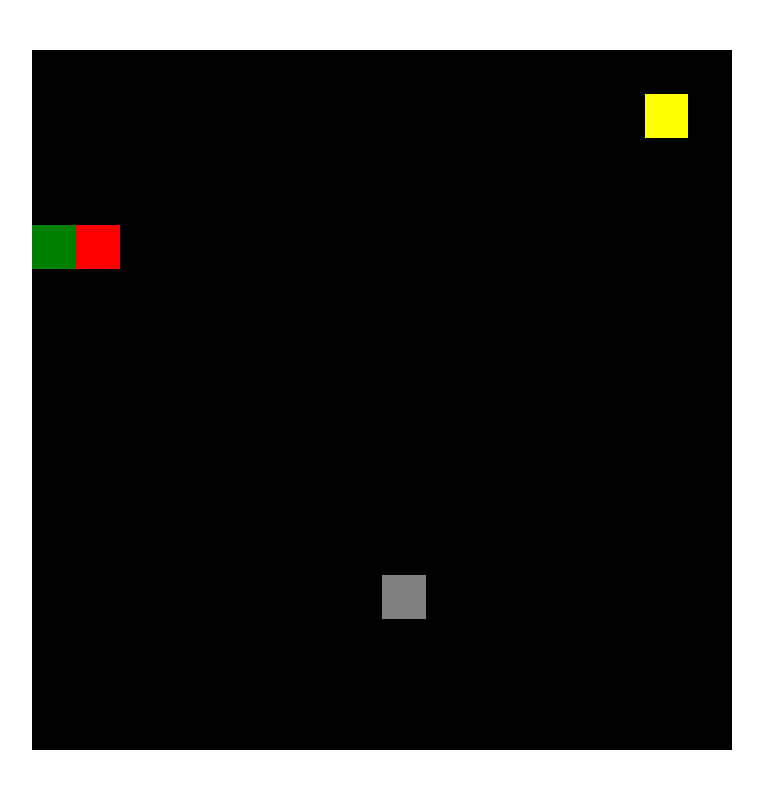
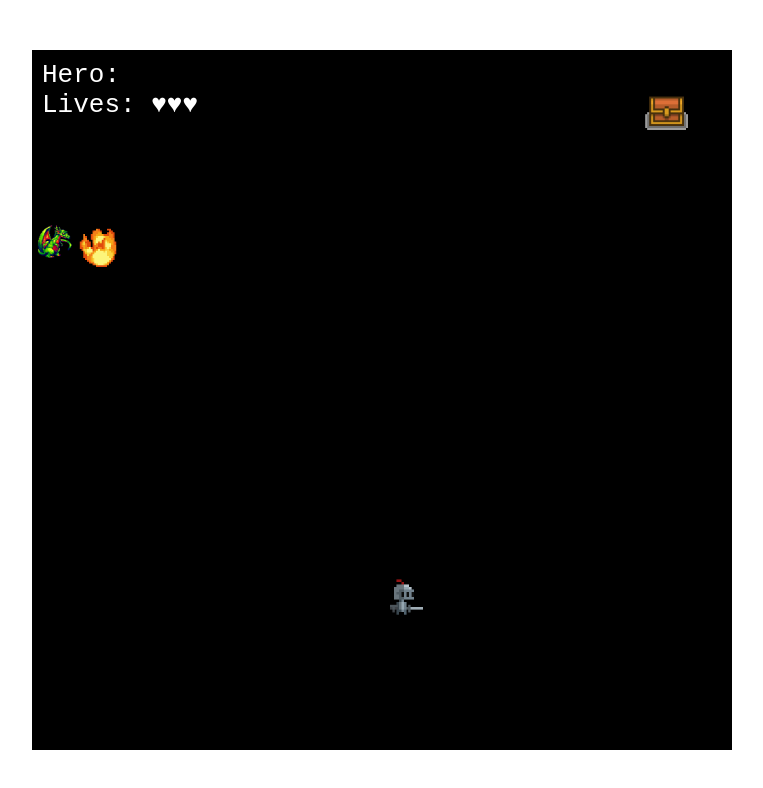
Before and after one commit to wingchi/dragon-maze, a plain HTML site: page index.html in a window 1280 px wide. Both pictures are taken after a click on the button "Start". Shown: the whole page, without its empty margins (258-1021 px from the left). Drawn offline with Linux system fonts and the light colour scheme.

Commit message:
Cleaned up code and added some images

```diff
--- a/game-style.css
+++ b/game-style.css
@@ -27,6 +27,11 @@ html, body {
   font-size: 30px;
 }
 
+.text-input {
+  font-size: 30px;
+  text-align: center;
+}
+
 .game-box{
   margin-top: 50px;
   margin-left: auto;
@@ -50,23 +55,34 @@ html, body {
   position: absolute;
   width: 20px;
   height: 20px;
-  background-color: white;
   z-index: 100;
 }
 
+.game-element-sprite {
+  position: absolute;
+  height: auto;
+  width: 100%;
+}
+
+.game-info {
+  position: absolute;
+  top: 10px;
+  left: 10px;
+  font-family: monospace;
+  font-size: 2em;
+  color: white;
+  z-index: 200;
+}
+
 #dragon-element {
-  background-color: green;
 }
 
 #fireball-element {
-  background-color: red;
   z-index: 200;
 }
 
 #hero-element {
-  background-color: gray;
 }
 
 #treasure-element {
-  background-color: yellow;
 }
--- a/index.html
+++ b/index.html
@@ -8,17 +8,37 @@
   <body>
     <div id="game-welcome" class="welcome">
       <h1>Welcome to Dragon Maze</h1>
+      <h2>Enter Your Name</h2>
+      <input type="text" id="player-name-input" class="text-input"></input>
       <h2>Click Start to Begin</h2>
       <button id="game-start">Start</button>
     </div>
     <div class="game-box">
-      <div id="dragon-element" class="game-element"></div>
-      <div id="fireball-element" class="game-element"></div>
-      <div id="treasure-element" class="game-element"></div>
-      <div id="hero-element" class="game-element"></div>
       <div id="maze-screen" class="game-screen">
+      <div class="game-info">
+        Hero: <span id="player-name">Link</span>
+        <br>
+        Lives: <span id="player-lives">&hearts;	&hearts;	&hearts;</span>
+      </div>
+      <div id="dragon-element" class="game-element">
+        <!-- stole this art from http://pixeljoint.com/forum/forum_posts.asp?TID=11299 -->
+        <img class="game-element-sprite" src="images/dragon.gif" alt="dragon rawr!">
+      </div>
+      <div id="fireball-element" class="game-element">
+        <!-- stole this art from http://pixeljoint.com/pixelart/82955.htm -->
+        <img class="game-element-sprite" src="images/fireball.gif" alt="fireball">
+      </div>
+      <div id="treasure-element" class="game-element">
+        <!-- stole this art from http://jigo-xd.deviantart.com/art/Pixel-Treasure-Chest-440283417 -->
+        <img class="game-element-sprite" src="images/treasure.png" alt="treasure">
+      </div>
+      <div id="hero-element" class="game-element">
+        <!-- stole this art from http://smashgames.deviantart.com/art/Knight-Pixel-Kingdom-345388937 -->
+        <img class="game-element-sprite" src="images/hero.gif" alt="the hero">
+      </div>
       </div>
     </div>
+    <script src="maze-core.js"></script>
     <script src="solution.js"></script>
   </body>
 </html>
--- /dev/null
+++ b/maze-core.js
@@ -0,0 +1,64 @@
+(function(){
+  var windowHeight;
+  var pixelInterval;
+
+  setupGameBoxSquare();
+  resizeGameElements();
+
+  // PROTOTYPES
+  // prototype to help define our game elements
+  function gamePoint(x, y) {
+    this.x = x;
+    this.y = y;
+    this.xPixels = function() {
+      return this.x * pixelInterval;
+    }
+    this.yPixels = function() {
+      return this.y * pixelInterval;
+    }
+  }
+
+  // SETUP FUNCTIONS
+  // let's layout our game screen so that it's a reasonable sized square
+  function setupGameBoxSquare() {
+    windowHeight = window.innerHeight;
+    pixelInterval = (windowHeight - 100) / 16;
+    document.querySelector('.game-box').style.height = (windowHeight - 100) + "px";
+    document.querySelector('.game-box').style.width = document.querySelector('.game-box').style.height;
+  }
+
+  function resizeGameElements() {
+    var gameElements = document.querySelectorAll('.game-element');
+    for (var i = 0; i < gameElements.length; i++) {
+      gameElements[i].style.height = pixelInterval + "px";
+      gameElements[i].style.width = pixelInterval + "px";
+    }
+  }
+
+  // LAYOUT
+
+  function layoutGameElement(element, point) {
+    element.style.left = point.xPixels() + "px";
+    element.style.top = point.yPixels() + "px";
+  }
+
+  // STRING FORMATTING
+
+  function getPlayerLivesText(lives) {
+    var livesHTML = "";
+    for (var i = 0; i < lives; i++) {
+      livesHTML += "&hearts;"
+    }
+    return livesHTML;
+  }
+
+  // EVENT LISTENERS
+  // make sure to resize the game screen whenever the window is resized
+  window.addEventListener("resize", setupGameBoxSquare);
+  window.addEventListener("resize", resizeGameElements);
+
+  // public functions and variables
+  window.gamePoint = gamePoint;
+  window.layoutGameElement = layoutGameElement;
+  window.getPlayerLivesText = getPlayerLivesText;
+})();
--- a/solution.js
+++ b/solution.js
@@ -1,51 +1,25 @@
-(function(){
-
 // the meat of the game
-  var gameSpeed = 50; // the lower the faster the fireball moves
+var gameSpeed = 100; // the lower the faster the fireball moves
+var playerLives = 3; // the number of lives the hero has
 
 var dragon = new gamePoint(0,4);
 var dragonElement = document.querySelector('#dragon-element');
 var fireball = new gamePoint(1,4);
 var fireballElement = document.querySelector('#fireball-element');
-  var fireballAnimation;
 var hero = new gamePoint(8,12);
 var heroElement = document.querySelector('#hero-element');
 var treasure = new gamePoint(14,1);
 var treasureElement = document.querySelector('#treasure-element');
-  // SETUP
-  //let's layout our game screen so that it's a reasonable sized square
-  var windowHeight;
-  var pixelInterval;
 
-  function setupGameBoxSquare() {
-    windowHeight = window.innerHeight;
-    pixelInterval = (windowHeight - 100) / 16;
-    document.querySelector('.game-box').style.height = (windowHeight - 100) + "px";
-    document.querySelector('.game-box').style.width = document.querySelector('.game-box').style.height;
-
-    resizeGameElements();
-    layoutGameElements();
-    startMovingParts();
-  }
-
-  function resizeGameElements() {
-    var gameElements = document.querySelectorAll('.game-element');
-    for (var i = 0; i < gameElements.length; i++) {
-      gameElements[i].style.height = pixelInterval + "px";
-      gameElements[i].style.width = pixelInterval + "px";
-    }
-  }
+(function(){
+  var fireballAnimation;
+  var gameover = false;
 
   function layoutGameElements() {
     layoutGameElement(dragonElement, dragon);
     layoutGameElement(fireballElement, fireball);
     layoutGameElement(heroElement, hero);
     layoutGameElement(treasureElement, treasure);
-  }
-
-  function layoutGameElement(element, point) {
-    element.style.left = point.xPixels() + "px";
-    element.style.top = point.yPixels() + "px";
   }
 
   function startMovingParts() {
@@ -77,24 +51,45 @@
 
   function checkForCollisions() {
     // if the hero and the fireball collide then the hero dies
-    if (hero.x === fireball.x && hero.y === fireball.y) {
-      alert("X__X YOU DIED! GAME OVER!");
+    if (!gameover && ((hero.x === fireball.x && hero.y === fireball.y) ||
+      (hero.x === dragon.x && hero.y === dragon.y))) {
+      alert("X__X OUCH!");
+      playerLives--;
+      document.querySelector('#player-lives').innerHTML = getPlayerLivesText(playerLives);
+
+      // move the hero backward
+      hero.y++;
+      layoutGameElement(heroElement, hero);
+
+      if (playerLives <= 0) {
+        alert("GAME OVER!");
+        gameover = true;
         clearInterval(fireballAnimation);
       }
+    }
+
 
     // if the hero gets to the treasure then the hero wins
-    if (hero.x === treasure.x && hero.y === treasure.y) {
+    if (!gameover && hero.x === treasure.x && hero.y === treasure.y) {
       alert("YOU GOT THE TREASURE! YOU WIN!");
       treasure.x = -1;
       treasure.y = -1;
       layoutGameElement(treasureElement, treasure);
+      treasureElement.style.display = "none";
+      gameover = true;
     }
   }
 
   // EVENT LISTENERS
   // hide the welcome screen when the user clicks start
   document.querySelector('#game-start').onclick = function() {
-    setupGameBoxSquare();
+    var playerName = document.querySelector('#player-name-input').value;
+    document.querySelector('#player-name').innerHTML = playerName;
+
+    document.querySelector('#player-lives').innerHTML = getPlayerLivesText(playerLives);
+
+    layoutGameElements();
+    startMovingParts();
     document.querySelector('#game-welcome').style.display = "none";
   }
 
@@ -126,19 +121,6 @@
     checkForCollisions();
   }
 
-  // make sure to resize the game screen whenever the window is resized
-  window.addEventListener("resize", setupGameBoxSquare);
-
-  // PROTOTYPES
-  // prototype to help define our game elements
-  function gamePoint(x, y) {
-    this.x = x;
-    this.y = y;
-    this.xPixels = function() {
-      return this.x * pixelInterval;
-    }
-    this.yPixels = function() {
-      return this.y * pixelInterval;
-    }
-  }
+  // change game element positions based on window size
+  window.addEventListener("resize", layoutGameElements);
 })();
```
Also changed, not shown: images/dragon.gif (added), images/fireball.gif (added), images/fireball.png (added), images/hero.gif (added), images/treasure.png (added). Lines whose indentation alone changed are shown as unchanged.
